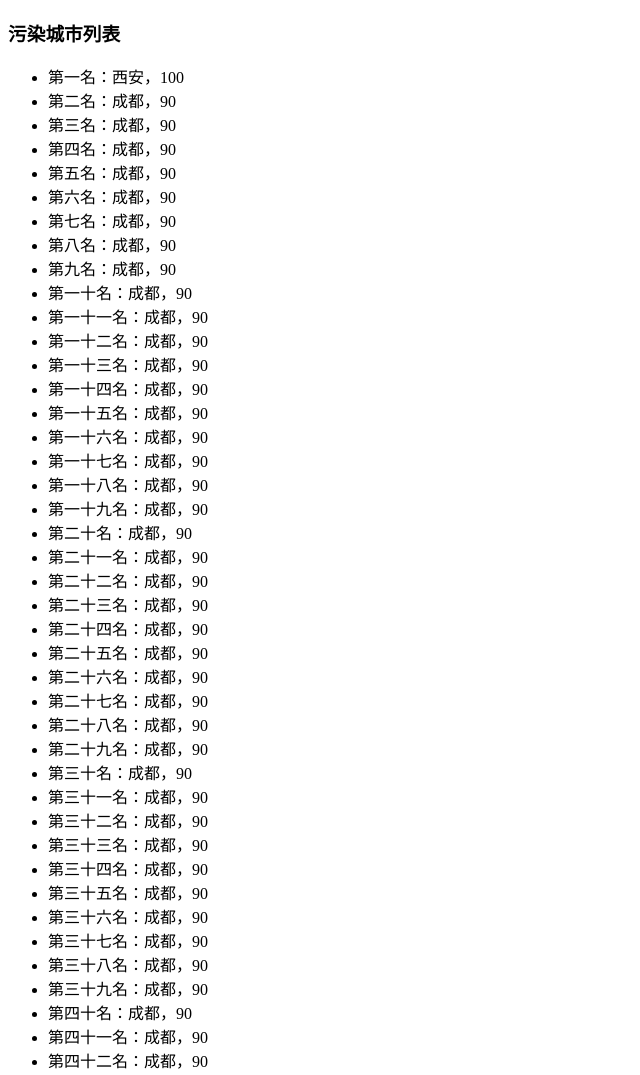
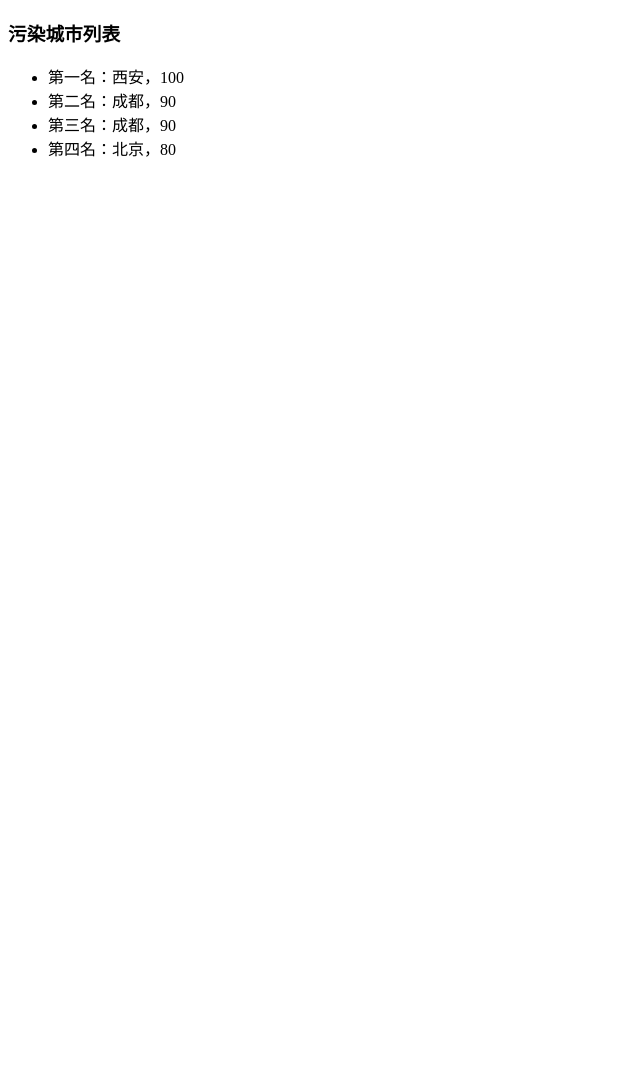
Before and after one commit to yuanhaoyu/IFE-Practive, a plain HTML site: page binbin/js2/index.html in a window 1280 px wide. Shown: the top 1075 px of the page, without its empty margins (0-640 px from the left). After the commit the page ends 800 px from the top, so only its background shows below. Drawn offline with Linux system fonts and the light colour scheme.

```diff
--- a/binbin/js2/index.html
+++ b/binbin/js2/index.html
@@ -22,75 +22,6 @@
   ["广州", 50],
   ["成都", 90],
   ["成都", 90],
-  ["成都", 90],
-  ["成都", 90],
-  ["成都", 90],
-  ["成都", 90],
-  ["成都", 90],
-  ["成都", 90],
-  ["成都", 90],
-  ["成都", 90],
-  ["成都", 90],
-  ["成都", 90],
-  ["成都", 90],
-  ["成都", 90],
-  ["成都", 90],
-  ["成都", 90],
-  ["成都", 90],
-  ["成都", 90],
-  ["成都", 90],
-  ["成都", 90],
-  ["成都", 90],
-  ["成都", 90],
-  ["成都", 90],
-  ["成都", 90],
-  ["成都", 90],
-  ["成都", 90],
-  ["成都", 90],
-  ["成都", 90],
-  ["成都", 90],
-  ["成都", 90],
-  ["成都", 90],
-  ["成都", 90],
-  ["成都", 90],
-  ["成都", 90],
-  ["成都", 90],
-  ["成都", 90],
-  ["成都", 90],
-  ["成都", 90],
-  ["成都", 90],
-  ["成都", 90],
-  ["成都", 90],
-  ["成都", 90],
-  ["成都", 90],
-  ["成都", 90],
-  ["成都", 90],
-  ["成都", 90],
-  ["成都", 90],
-  ["成都", 90],
-  ["成都", 90],
-  ["成都", 90],
-  ["成都", 90],
-  ["成都", 90],
-  ["成都", 90],
-  ["成都", 90],
-  ["成都", 90],
-  ["成都", 90],
-  ["成都", 90],
-  ["成都", 90],
-  ["成都", 90],
-  ["成都", 90],
-  ["成都", 90],
-  ["成都", 90],
-  ["成都", 90],
-  ["成都", 90],
-  ["成都", 90],
-  ["成都", 90],
-  ["成都", 90],
-  ["成都", 90],
-  ["成都", 90],
-
-
   ["西安", 100]
 ];
 
```
